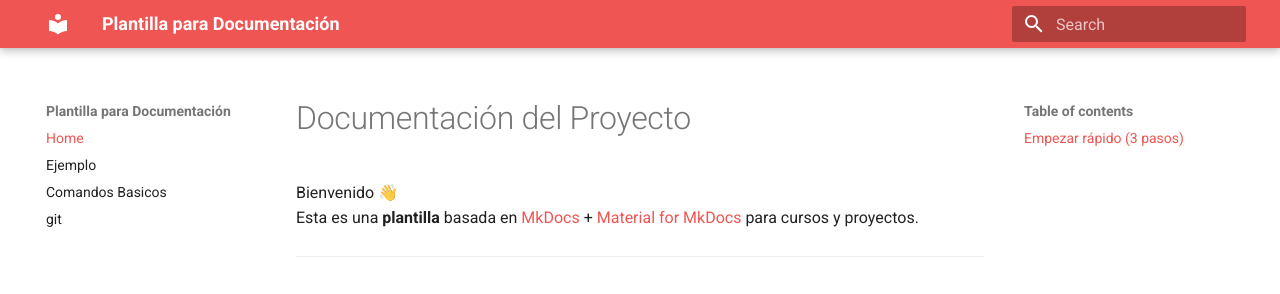
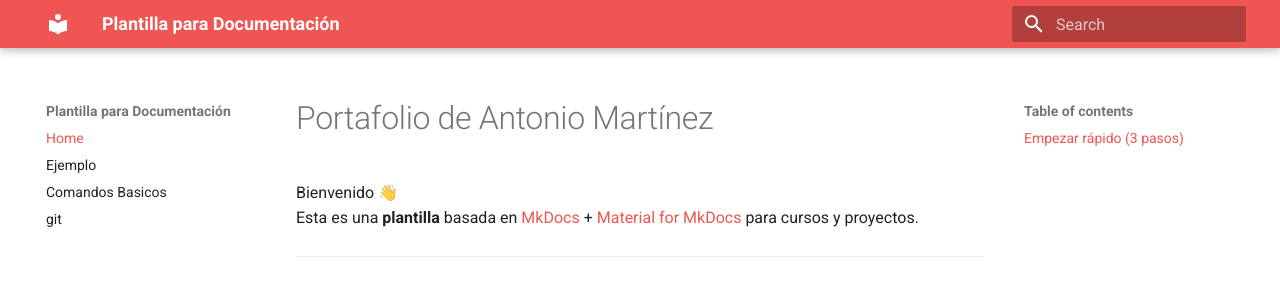
Before and after one commit to blackat23/portafolio, an MkDocs documentation site: the page built from docs/index.md, in a window 1280 px wide. Shown: the top 294 px of the page. Built offline with MkDocs 1.6.1 and Material for MkDocs 9.7.7, drawn with Linux system fonts in a browser that asks for light colours.

Commit message:
first modification

```diff
--- a/docs/index.md
+++ b/docs/index.md
@@ -1,4 +1,4 @@
-# Documentación del Proyecto
+# Portafolio de Antonio Martínez
 
 Bienvenido 👋
 Esta es una **plantilla** basada en [MkDocs](https://www.mkdocs.org/) + [Material for MkDocs](https://squidfunk.github.io/mkdocs-material/) para cursos y proyectos.
```
